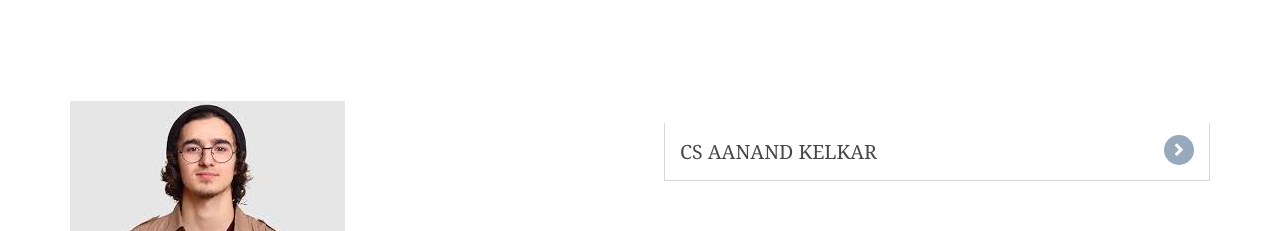
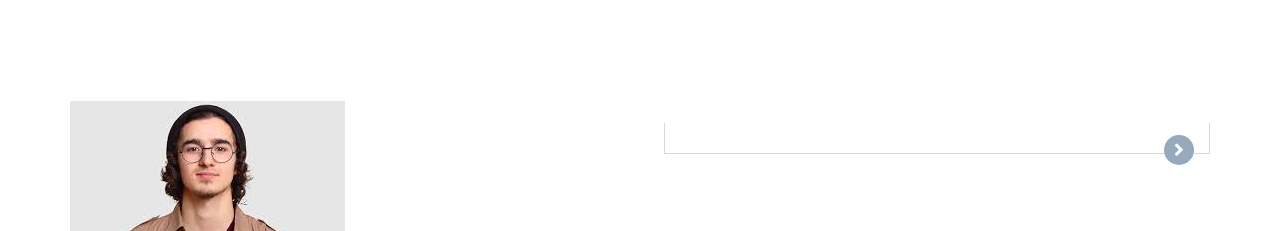
Before and after one commit to Harshva1923/CS-Nikhilesh, a plain HTML site: page index.html in a window 1280 px wide. Shown: the part 1120-1351 px from the top of the page. Drawn offline with Linux system fonts and the light colour scheme; files whose address does not match are found by name.

Commit message:
remove name

```diff
--- a/index.html
+++ b/index.html
@@ -71,7 +71,7 @@ Licence URI: https://www.os-templates.com/template-terms
       <h1 class="heading">NIKHILESH LAD & ASSOCIATES</h1>
       <h1>Company Secretaries</h1>
       <p>Established in 2017, Nikhilesh Lad & Associates is a team of distinguished Company Secretary, Chartered Accountants, Corporate Financial Advisors and tax consultants in India.</p>
-      <footer><a class="btn" href="#"> NEED BUSINESS RELATED GUIDANCE ?</a></footer>
+      <footer><a class="btn" href="#"> NEED BUSINESS RELATED GUIDANCE?</a></footer>
     </article>
     <!-- ################################################################################################ -->
   </div>
@@ -120,7 +120,7 @@ Licence URI: https://www.os-templates.com/template-terms
         <figcaption class="heading"><a href="#">CS GOVIND PATWARDHAN</a></figcaption>
       </figure>
       <figure class="one_half"><img src="" alt="">
-        <figcaption class="heading"><a href="#">CS AANAND KELKAR</a></figcaption>
+        <figcaption class="heading"><a href="#"</a></figcaption>
       </figure>
     </section>
     <!-- ################################################################################################ -->
```
